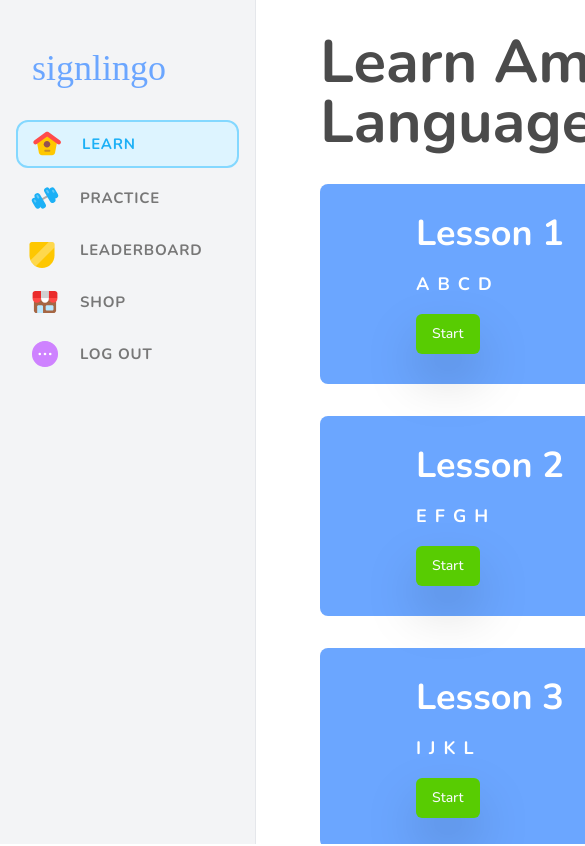
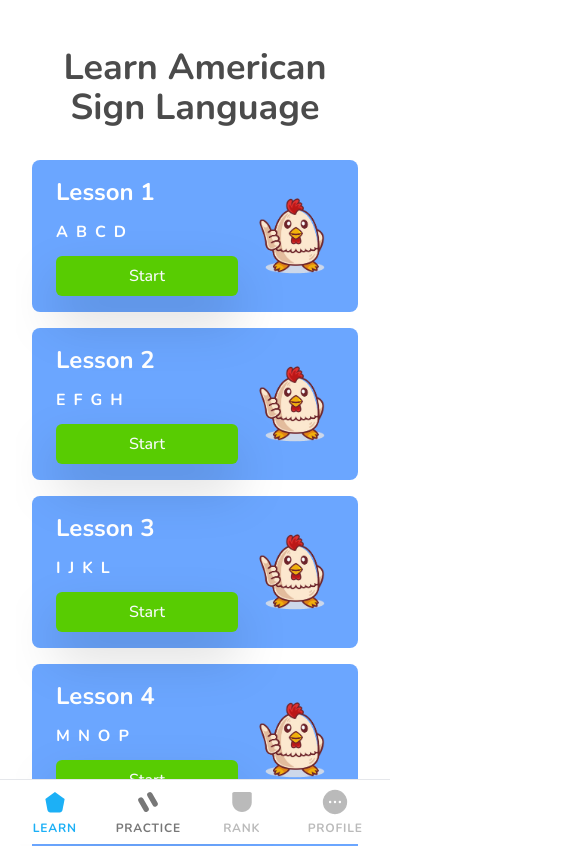
Before and after one commit to rajmnoor27/ctp-ds-signlingo, a Next.js app in the folder frontend/: page /lesson in a window 390 px wide. Shown: the top 846 px of the page, 585 px wide, since content can reach past the window. Built offline with nearby package versions, Linux system fonts and the light colour scheme.

Commit message:
fix: mobile friendly

```diff
--- a/frontend/app/(lessons)/lesson/page.tsx
+++ b/frontend/app/(lessons)/lesson/page.tsx
@@ -3,11 +3,12 @@ import { LessonCard } from '@/components/ui/lesson-card';
 
 export default function Page() {
   return (
-    <div className='flex flex-col h-screen'>
-      <div className='flex flex-col items-center h-full space-y-4 flex-grow px-16 pt-8 gap-4 overflow-auto'>
-        <h1 className='text-6xl font-bold text-eel'>
+    <main className='flex min-w-full min-h-screen'>
+      <div className='flex flex-col w-full h-full space-y-4 flex-grow px-4 md:px-16 pt-8 pb-24 md:pb-8 gap-4 overflow-auto'>
+        <h1 className='text-4xl md:text-6xl font-bold text-eel text-center'>
           Learn American Sign Language
         </h1>
+        <div className='flex flex-col gap-4 w-full max-w-3xl mx-auto'>
           {lessonData.map((lesson) => (
             <LessonCard
               key={lesson.id}
@@ -18,5 +19,6 @@ export default function Page() {
           ))}
         </div>
       </div>
+    </main>
   );
 }
--- a/frontend/app/layout.tsx
+++ b/frontend/app/layout.tsx
@@ -2,6 +2,7 @@ import type { Metadata } from 'next';
 import { Nunito } from 'next/font/google';
 import './globals.css';
 import SideNav from '@/components/SideNav';
+import MobileNav from '@/components/MobileNav';
 
 const nunito = Nunito({ subsets: ['latin'] });
 
@@ -18,10 +19,15 @@ export default function RootLayout({
   return (
     <html lang='en'>
       <body className={nunito.className}>
-        <main className='flex min-h-screen min-w-full'>
+        <div className='flex min-h-screen relative'>
           <SideNav />
-          <div className='flex-1'>{children}</div>
-        </main>
+
+          {/* Main Content */}
+          <div className='flex-1 p-4 md:p-8 pb-24 md:pb-8'>{children}</div>
+
+          {/* Mobile Navigation */}
+          <MobileNav />
+        </div>
       </body>
     </html>
   );
--- /dev/null
+++ b/frontend/components/MobileNav.tsx
@@ -0,0 +1,137 @@
+'use client';
+import Link from 'next/link';
+import { usePathname } from 'next/navigation';
+
+export default function MobileNav() {
+  const pathname = usePathname();
+
+  return (
+    <nav className='md:hidden fixed bottom-0 left-0 right-0 bg-white dark:bg-gray-950 border-t border-gray-200 dark:border-gray-800 z-50 px-2'>
+      <div className='flex justify-around items-center h-16'>
+        {/* Learn */}
+        <Link
+          href='/lesson'
+          className='flex flex-col items-center justify-center w-full'
+        >
+          <div
+            className={`flex flex-col items-center ${
+              pathname === '/lesson' ? 'text-macaw' : 'text-wolf'
+            }`}
+          >
+            <HomeIcon className='w-7 h-7' />
+            <span className='text-xs mt-1 font-din-rounded font-bold tracking-[0.8px]'>
+              LEARN
+            </span>
+          </div>
+        </Link>
+
+        {/* Practice */}
+        <Link
+          href='/quiz'
+          className='flex flex-col items-center justify-center w-full'
+        >
+          <div
+            className={`flex flex-col items-center ${
+              pathname === '/quiz' ? 'text-macaw' : 'text-wolf'
+            }`}
+          >
+            <PracticeIcon className='w-7 h-7' />
+            <span className='text-xs mt-1 font-din-rounded font-bold tracking-[0.8px]'>
+              PRACTICE
+            </span>
+          </div>
+        </Link>
+
+        {/* Leaderboard - Disabled */}
+        <div className='flex flex-col items-center justify-center w-full opacity-50 cursor-not-allowed'>
+          <div className='flex flex-col items-center text-wolf'>
+            <LeaderboardIcon className='w-7 h-7' />
+            <span className='text-xs mt-1 font-din-rounded font-bold tracking-[0.8px]'>
+              RANK
+            </span>
+          </div>
+        </div>
+
+        {/* Profile/Settings - Disabled */}
+        <div className='flex flex-col items-center justify-center w-full opacity-50 cursor-not-allowed'>
+          <div className='flex flex-col items-center text-wolf'>
+            <SettingsIcon className='w-7 h-7' />
+            <span className='text-xs mt-1 font-din-rounded font-bold tracking-[0.8px]'>
+              PROFILE
+            </span>
+          </div>
+        </div>
+      </div>
+    </nav>
+  );
+}
+
+function HomeIcon(props: any) {
+  return (
+    <svg
+      {...props}
+      xmlns='http://www.w3.org/2000/svg'
+      viewBox='0 0 32 32'
+      fill='currentColor'
+    >
+      <path d='M24.5852 25.2658C24.2883 26.8243 22.9257 27.9519 21.3392 27.9519H10.6401C9.05354 27.9519 7.69094 26.8243 7.39408 25.2658L4.98096 12.5969L15.9001 4.52225L26.9988 12.5941L24.5852 25.2658Z' />
+    </svg>
+  );
+}
+
+function PracticeIcon(props: any) {
+  return (
+    <svg
+      {...props}
+      xmlns='http://www.w3.org/2000/svg'
+      viewBox='0 0 46 46'
+      fill='currentColor'
+    >
+      <rect
+        x='19.9639'
+        y='9.7417'
+        width='9'
+        height='26'
+        rx='4.5'
+        transform='rotate(-30 19.9639 9.7417)'
+      />
+      <rect
+        x='5.24219'
+        y='18.2417'
+        width='9'
+        height='26'
+        rx='4.5'
+        transform='rotate(-30 5.24219 18.2417)'
+      />
+    </svg>
+  );
+}
+
+function LeaderboardIcon(props: any) {
+  return (
+    <svg
+      {...props}
+      xmlns='http://www.w3.org/2000/svg'
+      viewBox='0 0 46 46'
+      fill='currentColor'
+    >
+      <path d='M7 9.5C7 7.84314 8.34315 6.5 10 6.5H36C37.6569 6.5 39 7.84315 39 9.5V23.5C39 32.3366 31.8366 39.5 23 39.5C14.1634 39.5 7 32.3366 7 23.5V9.5Z' />
+    </svg>
+  );
+}
+
+function SettingsIcon(props: any) {
+  return (
+    <svg
+      {...props}
+      xmlns='http://www.w3.org/2000/svg'
+      viewBox='0 0 46 46'
+      fill='currentColor'
+    >
+      <circle cx='23' cy='23' r='19' stroke='currentColor' strokeWidth='2' />
+      <circle cx='15' cy='23' r='2' fill='white' />
+      <circle cx='23' cy='23' r='2' fill='white' />
+      <circle cx='31' cy='23' r='2' fill='white' />
+    </svg>
+  );
+}
--- a/frontend/components/SideNav.tsx
+++ b/frontend/components/SideNav.tsx
@@ -1,19 +1,15 @@
 'use client';
 import Link from 'next/link';
 import { usePathname } from 'next/navigation';
-// import homeIcon from "/homeIcon.svg";
 
 export default function SideNav() {
   const pathname = usePathname();
 
   return (
-    <div className='flex left-0 top-0 h-screen'>
-      <div className='h-screen flex flex-col border-r border-gray-200 bg-gray-100 dark:border-gray-800 dark:bg-gray-950 p-4 min-w-[256px]'>
+    <div className='hidden md:flex h-screen flex-col border-r border-gray-200 bg-gray-100 dark:border-gray-800 dark:bg-gray-950 p-4 min-w-[256px]'>
       {/* logo */}
       <Link className='flex items-center py-8 pl-4' href='/'>
-          <h2 className='font-feather-bold text-4xl text-[#6BA6FF]'>
-            signlingo
-          </h2>
+        <h2 className='font-feather-bold text-4xl text-[#6BA6FF]'>signlingo</h2>
       </Link>
 
       <nav className='flex flex-col'>
@@ -52,8 +48,8 @@ export default function SideNav() {
               </span>
             </li>
           </Link>
-            {/* Leaderboard */}
-            <li className='flex rounded-[12px] text-wolf px-2 py-1 min-h-[40px] hover:bg-hover'>
+          {/* Leaderboard - Disabled */}
+          <li className='flex rounded-[12px] text-wolf px-2 py-1 min-h-[40px] opacity-50 cursor-not-allowed'>
             <div className='flex mr-[20px] w-[36px] h-[36px]'>
               <LeaderboardIcon className='pl-[6px] w-[36px] h-[36px]' />
             </div>
@@ -61,8 +57,8 @@ export default function SideNav() {
               LEADERBOARD
             </span>
           </li>
-            {/* Shop */}
-            <li className='flex rounded-[12px] text-wolf px-2 py-1 min-h-[40px] hover:bg-hover'>
+          {/* Shop - Disabled */}
+          <li className='flex rounded-[12px] text-wolf px-2 py-1 min-h-[40px] opacity-50 cursor-not-allowed'>
             <div className='flex mr-[20px] w-[36px] h-[36px]'>
               <ShopIcon className='pl-[6px] w-[36px] h-[36px]' />
             </div>
@@ -70,18 +66,17 @@ export default function SideNav() {
               SHOP
             </span>
           </li>
-            {/* Settings */}
-            <li className='flex rounded-[12px] text-wolf px-2 py-1 min-h-[40px] hover:bg-hover'>
+          {/* Settings - Disabled */}
+          <li className='flex rounded-[12px] text-wolf px-2 py-1 min-h-[40px] opacity-50 cursor-not-allowed'>
             <div className='flex mr-[20px] w-[36px] h-[36px]'>
               <SettingsIcon className='pl-[6px] w-[36px] h-[36px]' />
             </div>
             <span className='flex items-center font-din-rounded font-bold text-[15px] tracking-[0.8px]'>
-                LOG OUT
+              PROFILE
             </span>
           </li>
         </ul>
       </nav>
-      </div>
     </div>
   );
 }
--- a/frontend/components/ui/lesson-card.tsx
+++ b/frontend/components/ui/lesson-card.tsx
@@ -13,30 +13,32 @@ interface LessonCardProps {
 
 export function LessonCard({ id, title, description }: LessonCardProps) {
   return (
-    <div className='w-full h-full'>
-      <div className='flex items-center justify-between bg-[#6BA6FF] p-4 rounded-lg min-w-[700px] max-w-[800px] min-h-[200px] px-24'>
-        <div className='flex flex-col gap-4 text-white'>
-          <h2 className='text-4xl font-bold'>{title}</h2>
-
-          <div className='flex gap-2'>
+    <div className='w-full'>
+      <div className='flex items-center justify-between bg-[#6BA6FF] p-4 rounded-lg w-full md:max-w-2xl min-h-[140px] md:min-h-[160px] px-6 md:px-12'>
+        <div className='flex flex-col gap-3 text-white flex-1'>
+          <h2 className='text-2xl md:text-3xl font-bold'>{title}</h2>
+          <div className='flex gap-2 flex-wrap'>
             {lessonData[id - 1].letters.map((letter) => (
-              <p key={letter} className='text-lg font-bold'>
+              <p key={letter} className='text-base md:text-lg font-bold'>
                 {letter}
               </p>
             ))}
           </div>
-          <Link href={`/lesson/${id}`}>
-            <Button className='bg-feather-green drop-shadow-2xl hover:bg-feather-green/80'>
+          <Link href={`/lesson/${id}`} className='w-full sm:w-32'>
+            <Button className='bg-feather-green drop-shadow-2xl hover:bg-feather-green/80 text-base md:text-lg py-2 md:py-3 w-full'>
               Start
             </Button>
           </Link>
         </div>
-        <Image
-          src='/chicken1.png'
-          width={144}
-          height={144}
-          alt='Picture of chicken with thumbs up'
-        />
+        <div className='flex-shrink-0 ml-4'>
+          <Image
+            src='/chicken1.png'
+            width={80}
+            height={80}
+            alt='Picture of chicken with thumbs up'
+            className='rounded-lg w-20 h-20 md:w-24 md:h-24 object-contain'
+          />
+        </div>
       </div>
     </div>
   );
--- a/frontend/components/ui/quizCard.tsx
+++ b/frontend/components/ui/quizCard.tsx
@@ -12,31 +12,32 @@ interface QuizCardProps {
 
 export function QuizCard({ id, title }: QuizCardProps) {
   return (
-    <div className='w-full h-full'>
-      <div className='flex items-center justify-between bg-[#6BA6FF] p-4 rounded-lg min-w-[700px] max-w-[800px] min-h-[200px] px-24'>
-        <div className='flex flex-col gap-4 text-white'>
-          <h2 className='text-4xl font-bold'>{title}</h2>
-
-          <div className='flex gap-2'>
+    <div className='w-full'>
+      <div className='flex items-center justify-between bg-[#6BA6FF] p-4 rounded-lg w-full md:max-w-2xl min-h-[140px] md:min-h-[160px] px-6 md:px-12'>
+        <div className='flex flex-col gap-3 text-white flex-1'>
+          <h2 className='text-2xl md:text-3xl font-bold'>{title}</h2>
+          <div className='flex gap-2 flex-wrap'>
             {quizData[id - 1].letters.map((letter) => (
-              <p key={letter} className='text-lg font-bold'>
+              <p key={letter} className='text-base md:text-lg font-bold'>
                 {letter}
               </p>
             ))}
           </div>
-          <Link href={`/quiz/${id}`}>
-            <Button className='bg-feather-green drop-shadow-2xl hover:bg-feather-green/80'>
+          <Link href={`/quiz/${id}`} className='w-full sm:w-32'>
+            <Button className='bg-feather-green drop-shadow-2xl hover:bg-feather-green/80 text-base md:text-lg py-2 md:py-3 w-full'>
               Start
             </Button>
           </Link>
         </div>
-        <Image
-          src='/chicken1.png'
-          width={144}
-          height={144}
-          alt='Picture of chicken with thumbs up'
-          className='rounded-lg'
-        />
+        <div className='flex-shrink-0 ml-4'>
+          <Image
+            src='/chicken1.png'
+            width={80}
+            height={80}
+            alt='Picture of chicken with thumbs up'
+            className='rounded-lg w-20 h-20 md:w-24 md:h-24 object-contain'
+          />
+        </div>
       </div>
     </div>
   );
--- a/frontend/tailwind.config.ts
+++ b/frontend/tailwind.config.ts
@@ -18,6 +18,11 @@ const config = {
       center: true,
       padding: '2rem',
       screens: {
+        xs: '375px',
+        sm: '640px',
+        md: '768px',
+        lg: '1024px',
+        xl: '1280px',
         '2xl': '1400px',
       },
     },
```
Also changed, not shown: frontend/app/(lessons)/lesson/[id]/page.tsx (+23 -14 lines), frontend/app/(quiz)/quiz/[id]/page.tsx (+23 -15 lines), frontend/app/(quiz)/quiz/page.tsx (+10 -6 lines). Lines whose indentation alone changed are shown as unchanged.
